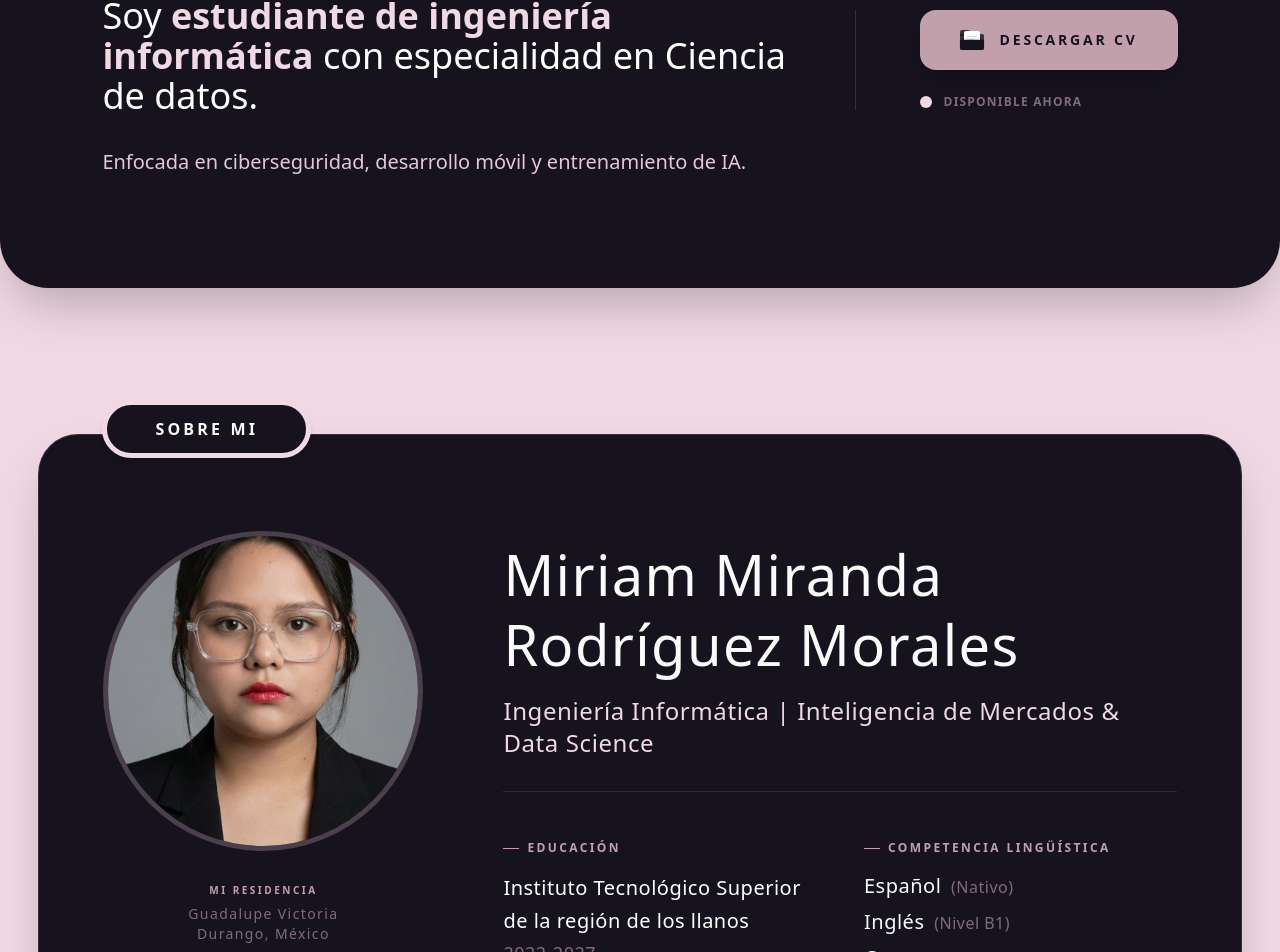
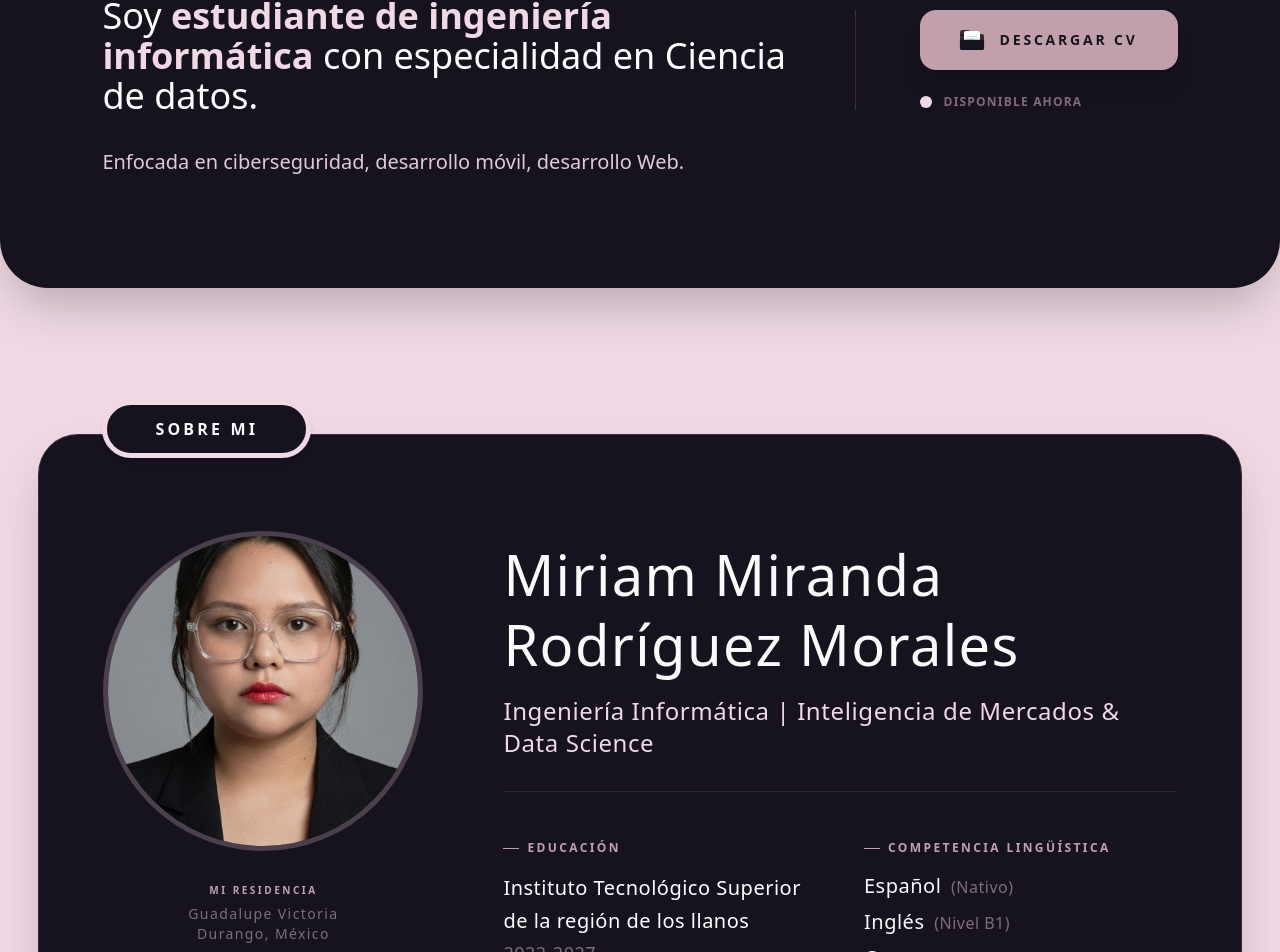
Before and after one commit to mmrm-miranda/Portafolio, a React (Vite) app: page / in a window 1280 px wide. Shown: the part 1018-1970 px from the top of the page. Built offline with nearby package versions, Linux system fonts and the light colour scheme.

Commit message:
Actialización cv, y habilidades de idiomas

```diff
--- a/src/sections/AboutSection.jsx
+++ b/src/sections/AboutSection.jsx
@@ -63,7 +63,7 @@ const AboutSection = () => {
                        <ul className="text-[#4A3F4B] dark:text-[#FAFAFA] text-xl font-light tracking-wide space-y-2 transition-colors duration-500">
                           <li>Español <span className="text-[#806C79] text-base ml-1">(Nativo)</span></li>
                           <li>Inglés <span className="text-[#806C79] text-base ml-1">(Nivel B1)</span></li>
-                          <li>Coreano <span className="text-[#806C79] text-base ml-1">(Básico)</span></li>
+                          <li>Coreano <span className="text-[#806C79] text-base ml-1">(TOPIK 2)</span></li>
                        </ul>
                     </div>
                  </div>
--- a/src/sections/HeroSection.jsx
+++ b/src/sections/HeroSection.jsx
@@ -114,7 +114,7 @@ export default function HeroSection() {
                 Soy <span className="font-bold text-[#C1A0AC] dark:text-[#F0D9E4]">estudiante de ingeniería informática</span> con especialidad en Ciencia de datos.
               </p>
               <p className="text-[#e2c8d9] text-lg md:text-xl font-light leading-relaxed max-w-2xl">
-                Enfocada en ciberseguridad, desarrollo móvil y entrenamiento de IA.
+                Enfocada en ciberseguridad, desarrollo móvil, desarrollo Web.
               </p>
             </div>
 
```
Also changed, not shown: 1 other file (tests, documents, lock files or other folders).
